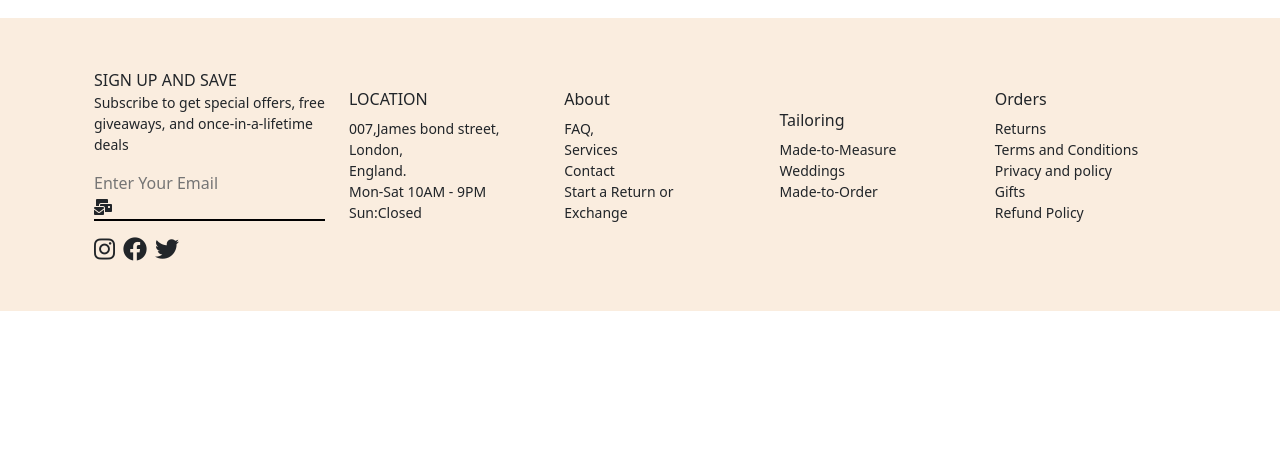
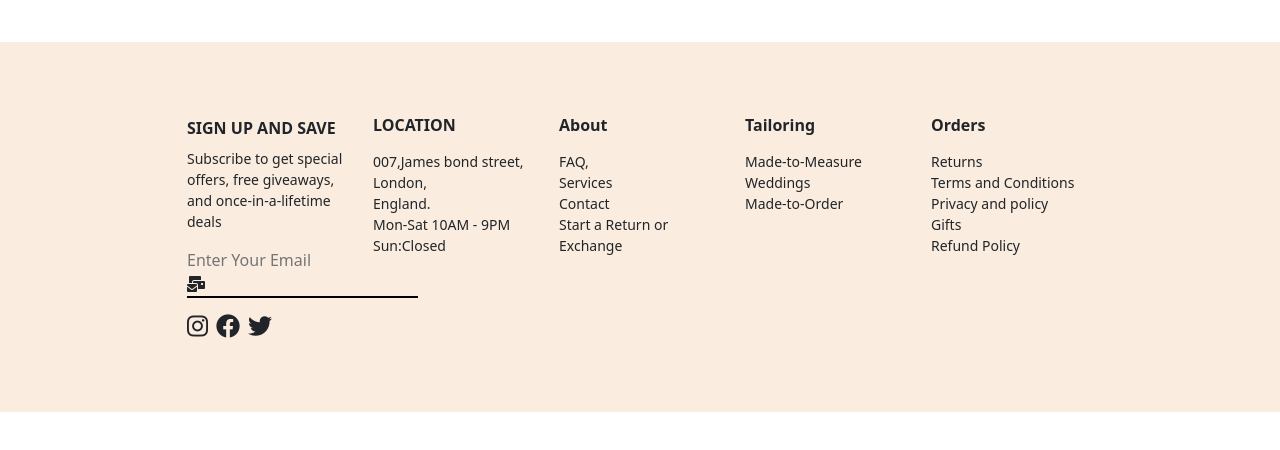
Before and after one commit to fatmaayman62/finleProject_webMaster_e-commerce, a plain HTML site: page shop.html in a window 1280 px wide. Shown: the part 92-542 px from the top of the page. Drawn offline with nearby package versions, Linux system fonts and the light colour scheme; no server answers.

Commit message:
shop.html

```diff
--- a/shop.html
+++ b/shop.html
@@ -1,6 +1,6 @@
 <!DOCTYPE html>
 <html lang="en">
-  <head class="">
+  <head>
     <meta charset="UTF-8" />
     <meta name="viewport" content="width=device-width, initial-scale=1.0" />
     <title>Tailor</title>
@@ -13,6 +13,7 @@
     <link rel="stylesheet" href="css/stye.css" />
     <link rel="stylesheet" href="css/products.css" />
     <link rel="stylesheet" href="css/shop.css">
+    >
   </head>
 
   <body>
@@ -45,30 +46,39 @@
         >
           <ul class="navbar-nav m-auto mb-2 mb-lg-0">
             <li class="nav-item mx-3">
-              <a
-                class="nav-link fw-medium"
-                aria-current="page"
-                href="./index.html"
+              <a class="nav-link fw-medium" aria-current="page" href="./index.html"
                 >HOME</a
               >
             </li>
             <li class="nav-item mx-3">
-              <a class="nav-link fw-medium" aria-current="page" href="./products.html"
+              <a
+                class="nav-link fw-medium"
+                aria-current="page"
+                href="./products.html"
                 >PRODUCTS</a
               >
             </li>
             <li class="nav-item mx-3">
-              <a class="nav-link fw-medium active" aria-current="page" href="#"
+              <a
+                class="nav-link fw-medium active"
+                aria-current="page"
+                href="#"
                 >SHOP</a
               >
             </li>
             <li class="nav-item mx-3">
-              <a class="nav-link fw-medium" aria-current="page" href="./services.html"
+              <a
+                class="nav-link fw-medium"
+                aria-current="page"
+                href="./services.html"
                 >SERVICES</a
               >
             </li>
             <li class="nav-item mx-3">
-              <a class="nav-link fw-medium" aria-current="page" href="./contact.html"
+              <a
+                class="nav-link fw-medium"
+                aria-current="page"
+                href="./contact.html"
                 >CONTACT</a
               >
             </li>
@@ -77,7 +87,10 @@
             <a href="#" class="text-black mx-2 register_icon_abdo"
               ><i class="fa-solid fa-user"></i
             ></a>
-            <a href="#" class="text-black mx-2 position-relative" onclick="toggle_sidebar_fatma()"
+            <a
+              href="#"
+              class="text-black mx-2 position-relative"
+              onclick="toggle_sidebar_fatma()"
               ><i class="fa-solid fa-cart-shopping"
                 ><p class="cart_counter_fatma d-none">0</p></i
               ></a
@@ -101,7 +114,7 @@
       <div
         class="register_box_abdo w-100 h-100 d-flex justify-content-center align-items-center flex-column"
       >
-        <form class="w-50 bg-light rounded-5 p-4">
+        <form class="bg-light rounded-5 p-4 w-50">
           <div
             class="alert alert-danger p-1 d-none reg_message_abdo"
             role="alert"
@@ -146,13 +159,15 @@
       <div
         class="login_box_abdo w-100 h-100 d-flex justify-content-center align-items-center flex-column"
       >
-        <form class="w-50 h-50 bg-light rounded-5 p-4 position-relative">
+        <form class="bg-light rounded-5 p-4 position-relative w-50 ">
           <div
             class="alert alert-danger p-1 d-none log_message_abdo"
             role="alert"
           ></div>
 
-          <div class="w-75 position-absolute start-50 top-50 translate-middle">
+          <div
+            class="position-absolute top-50 start-50 translate-middle w-100 px-3"
+          >
             <div class="box_abdo d-flex flex-column">
               <label for="email_login">Email</label>
               <input
@@ -185,6 +200,9 @@
     </section>
     <!-- end login page -->
 
+
+
+
     <main>
       <!-- start product -->
       <div class="shop_fatma">
@@ -210,19 +228,21 @@
 
     <!-- start footer -->
     <footer>
-      <div class="container h-100">
-        <div class="row justify-content-center align-items-center">
-          <div class="col box_abdo">
-            <span>SIGN UP AND SAVE</span>
-            <p>
+      <div class="container h-100 py-4">
+        <div class="row justify-content-center  h-100">
+          <div class="col-lg-2 col-md-4 col-12 box_abdo mb-4 mb-md-0">
+            <span class="fw-bold d-block">SIGN UP AND SAVE</span>
+            <p class="mt-2">
               Subscribe to get special offers, free giveaways, and
               once-in-a-lifetime deals
             </p>
-            <form class="my-3">
+            <form class="my-3 mx-auto mx-md-0">
               <input type="email" placeholder="Enter Your Email" />
               <span><i class="fa-solid fa-mail-bulk"></i></span>
             </form>
-            <div class="social_icons_abdo d-flex gap-2">
+            <div
+              class="social_icons_abdo d-flex gap-2 justify-content-center justify-content-md-start"
+            >
               <a href="#" class="nav-link"
                 ><i class="fa-xl fa-brands fa-instagram"></i
               ></a>
@@ -234,9 +254,9 @@
               ></a>
             </div>
           </div>
-          <div class="col box_abdo">
-            <h2 class="fs-6">LOCATION</h2>
-            <ul class="list-unstyled">
+          <div class="col-lg-2 col-md-4 col-6 box_abdo mb-4 mb-md-0">
+            <h2 class="fs-6 fw-bold">LOCATION</h2>
+            <ul class="list-unstyled mt-3">
               <li><a href="#" class="nav-link">007,James bond street,</a></li>
               <li><a href="#" class="nav-link">London,</a></li>
               <li><a href="#" class="nav-link">England.</a></li>
@@ -244,9 +264,9 @@
               <li><a href="#" class="nav-link">Sun:Closed</a></li>
             </ul>
           </div>
-          <div class="col box_abdo">
-            <h2 class="fs-6">About</h2>
-            <ul class="list-unstyled">
+          <div class="col-lg-2 col-md-4 col-6 box_abdo mb-4 mb-md-0">
+            <h2 class="fs-6 fw-bold">About</h2>
+            <ul class="list-unstyled mt-3">
               <li><a href="#" class="nav-link">FAQ,</a></li>
               <li><a href="#" class="nav-link">Services</a></li>
               <li><a href="#" class="nav-link">Contact</a></li>
@@ -254,17 +274,17 @@
               <li><a href="#" class="nav-link">Exchange</a></li>
             </ul>
           </div>
-          <div class="col box_abdo">
-            <h2 class="fs-6">Tailoring</h2>
-            <ul class="list-unstyled">
+          <div class="col-lg-2 col-md-4 col-6 box_abdo mb-4 mb-md-0">
+            <h2 class="fs-6 fw-bold">Tailoring</h2>
+            <ul class="list-unstyled mt-3">
               <li><a href="#" class="nav-link">Made-to-Measure</a></li>
               <li><a href="#" class="nav-link">Weddings</a></li>
               <li><a href="#" class="nav-link">Made-to-Order</a></li>
             </ul>
           </div>
-          <div class="col box_abdo">
-            <h2 class="fs-6">Orders</h2>
-            <ul class="list-unstyled">
+          <div class="col-lg-2 col-md-4 col-6 box_abdo">
+            <h2 class="fs-6 fw-bold">Orders</h2>
+            <ul class="list-unstyled mt-3">
               <li><a href="#" class="nav-link">Returns</a></li>
               <li><a href="#" class="nav-link">Terms and Conditions</a></li>
               <li><a href="#" class="nav-link">Privacy and policy</a></li>
```
